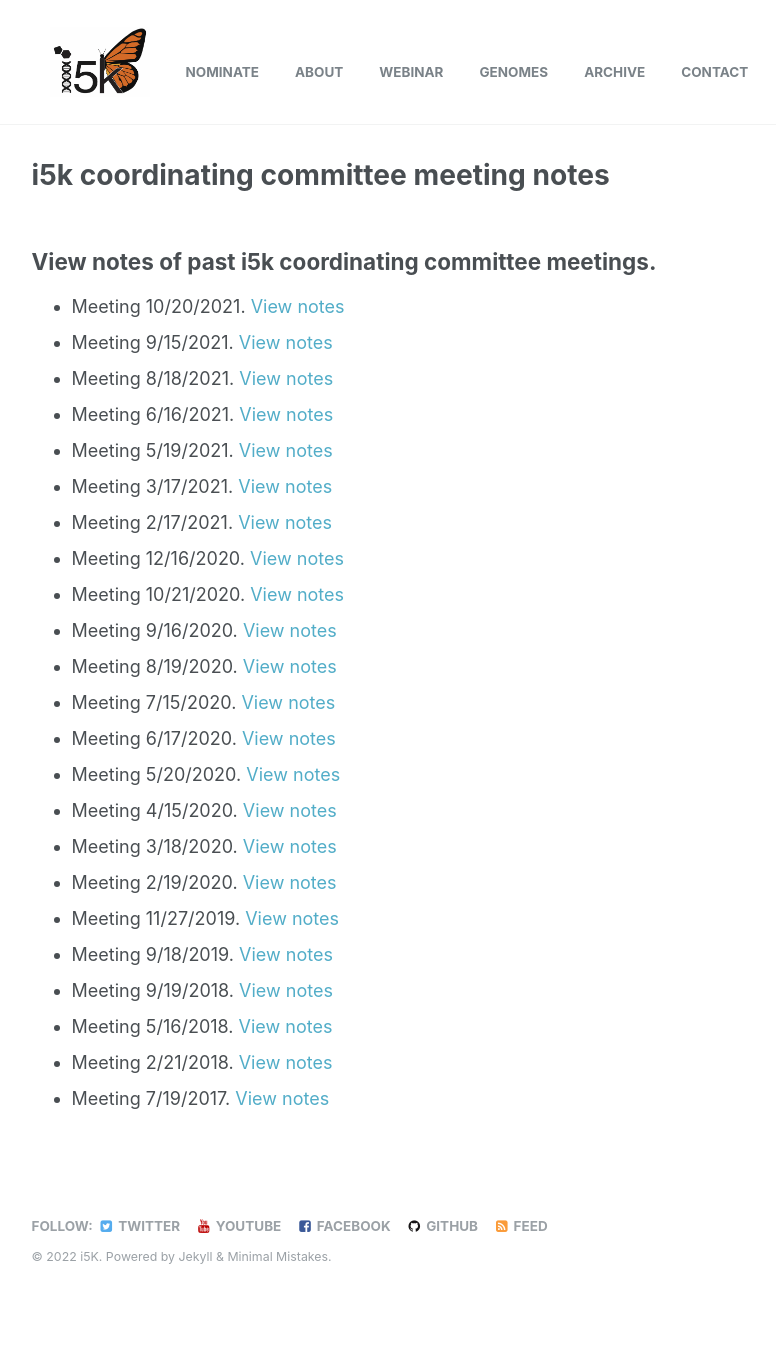
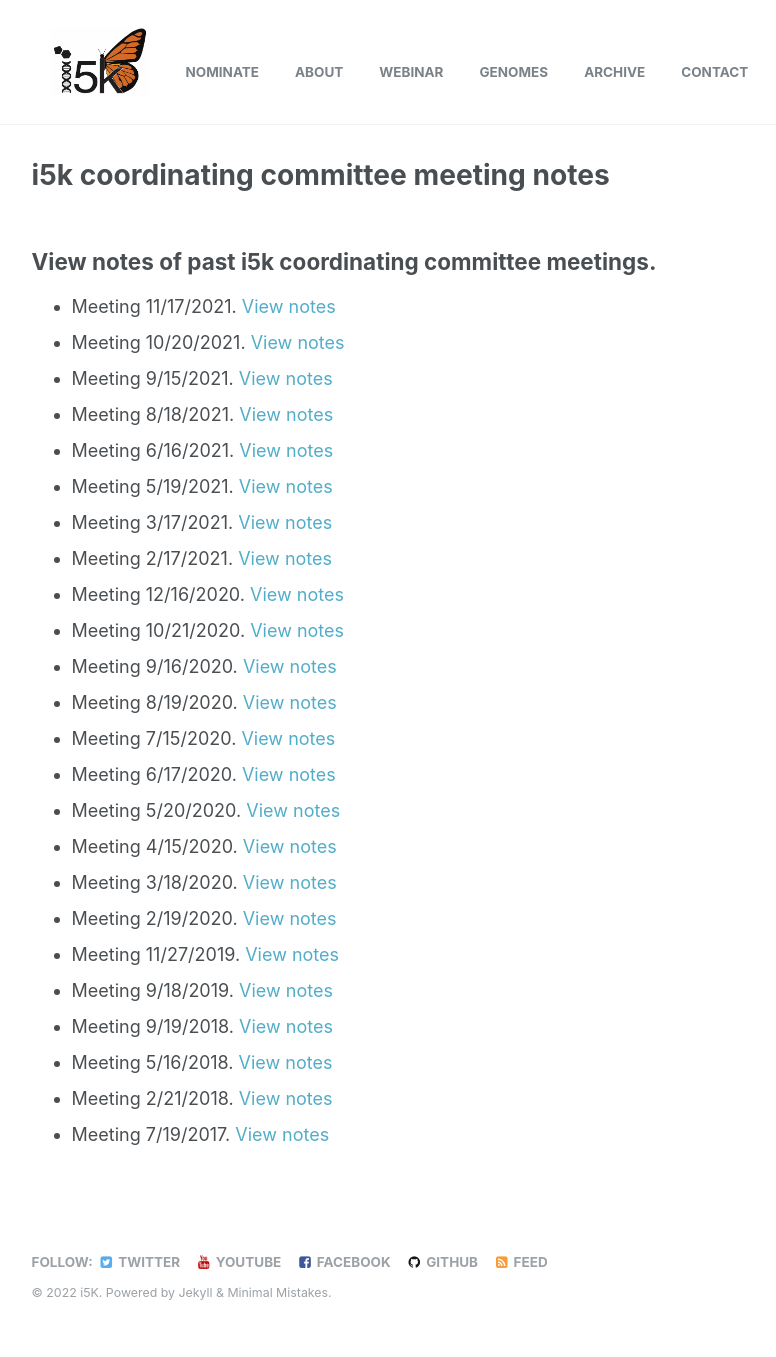
Before and after one commit to i5k/i5k.github.io, a Jekyll site: the page built from _pages/meeting-notes.md, in a window 1280 px wide. Shown: the whole page, without its empty margins (250-1026 px from the left). Built offline with Jekyll 4.4.1, drawn with Linux system fonts in a browser that asks for light colours; before the commit the page ends 1321 px from its top, so only the background shows below that.

Commit message:
Update meeting-notes.md

```diff
--- a/_pages/meeting-notes.md
+++ b/_pages/meeting-notes.md
@@ -6,6 +6,7 @@ permalink: /meeting-notes
 
 ## View notes of past i5k coordinating committee meetings.
 
+* Meeting 11/17/2021. [View notes](/meeting_notes/11-17-2021_Notes)
 * Meeting 10/20/2021. [View notes](/meeting_notes/10-20-2021_Notes)
 * Meeting 9/15/2021. [View notes](/meeting_notes/09-15-2021_Notes)
 * Meeting 8/18/2021. [View notes](/meeting_notes/08-18-2021_Notes)
```
